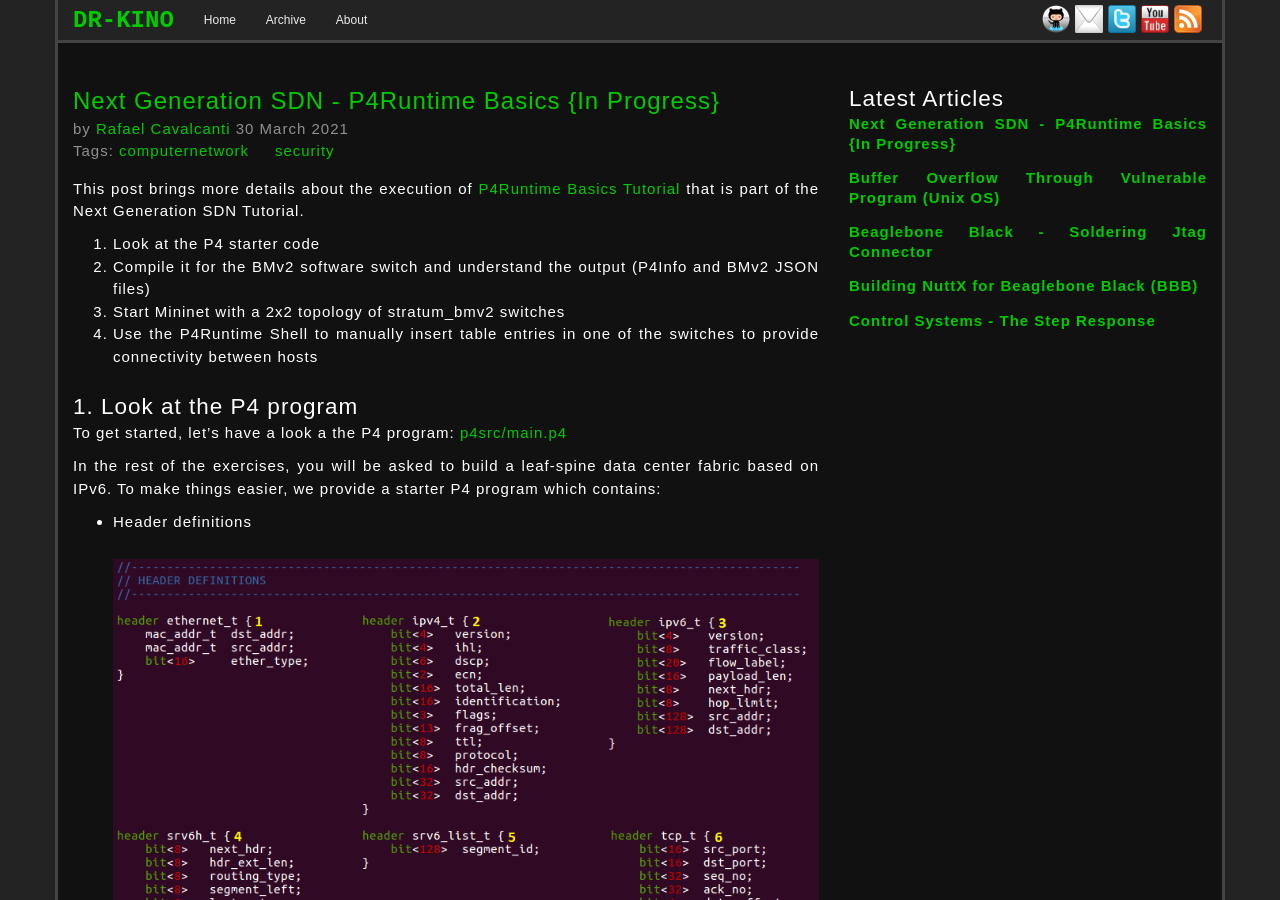
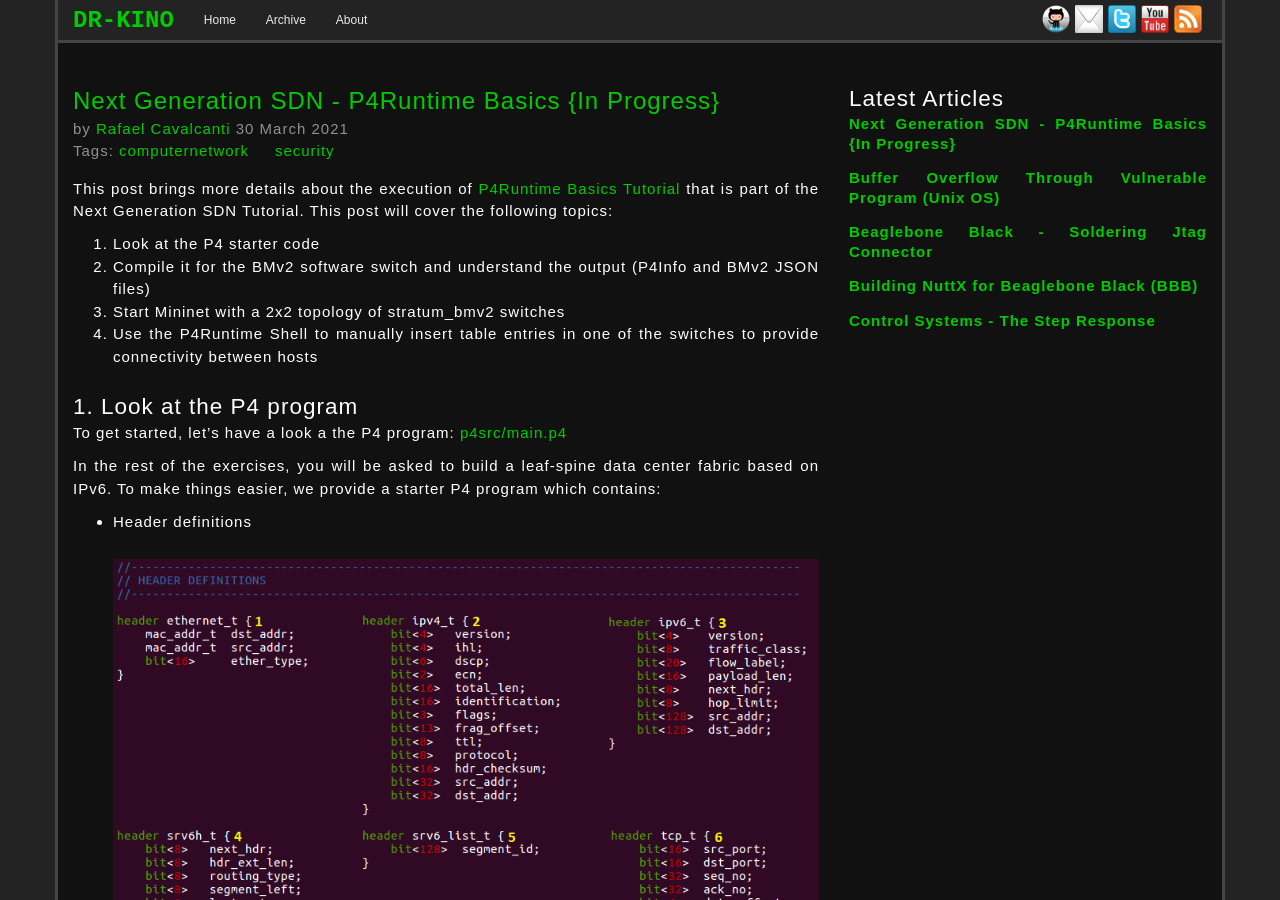
Before and after one commit to dr-kino/dr-kino.github.io, a Jekyll site: the page built from _posts/2021-03-30-next-generation-sdn-exercise-one.markdown, in a window 1280 px wide and 900 px high. Built offline with Jekyll 4.4.1, drawn with Linux system fonts in a browser that asks for light colours; nearby versions of some CDN libraries; comment, search, counter and statistics services are not loaded.

Commit message:
Adding description

```diff
--- a/_posts/2021-03-30-next-generation-sdn-exercise-one.markdown
+++ b/_posts/2021-03-30-next-generation-sdn-exercise-one.markdown
@@ -10,7 +10,7 @@ author:
 licence: cc_attrib
 ---
 
-This post brings more details about the execution of [P4Runtime Basics Tutorial](https://github.com/opennetworkinglab/ngsdn-tutorial/blob/advanced/EXERCISE-1.md) that is part of the Next Generation SDN Tutorial.
+This post brings more details about the execution of [P4Runtime Basics Tutorial](https://github.com/opennetworkinglab/ngsdn-tutorial/blob/advanced/EXERCISE-1.md) that is part of the Next Generation SDN Tutorial. This post will cover the following topics:
 
 1. Look at the P4 starter code
 2. Compile it for the BMv2 software switch and understand the output (P4Info and BMv2 JSON files)
```
